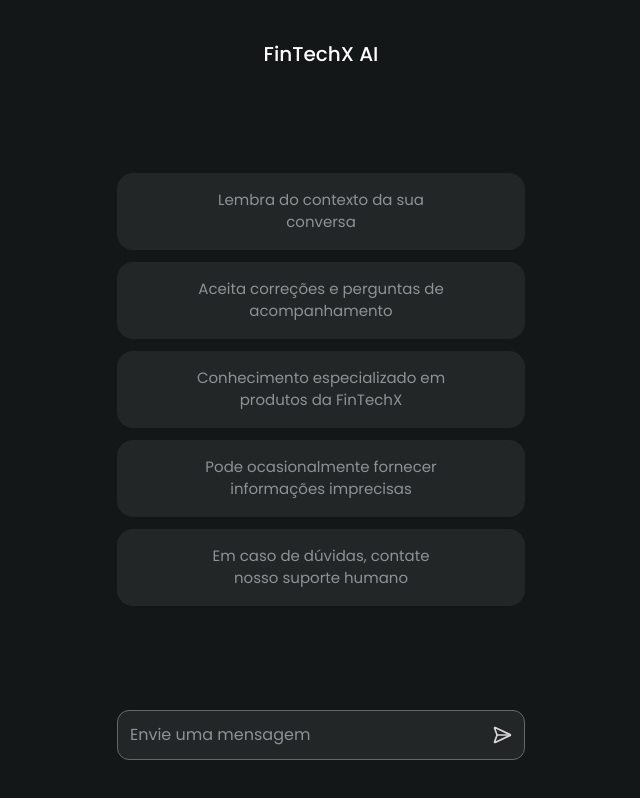
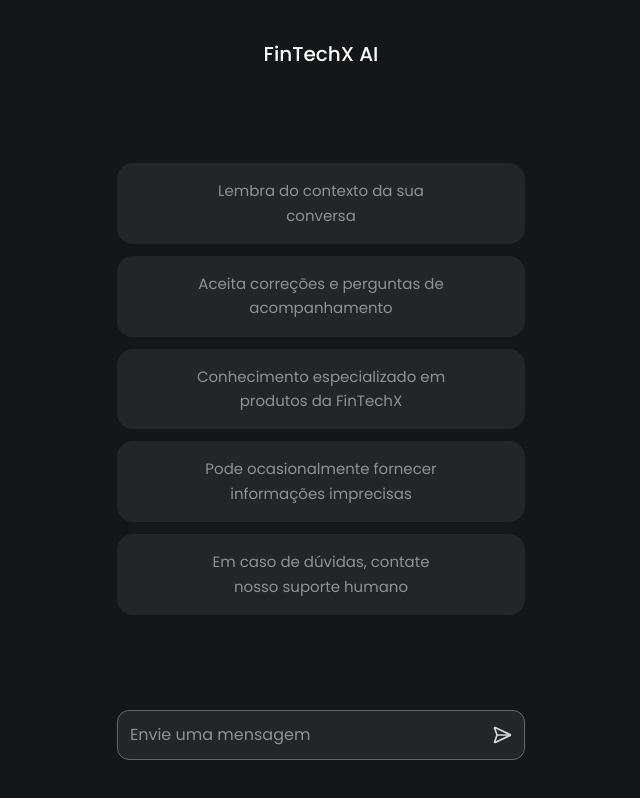
Before and after one commit to iranbatista/laborit-assessment, a React (Vite) app: page / in a window 1280 px wide. Both pictures are taken after a click on the button "Pular". Shown: the whole page, without its empty margins (319-959 px from the left). Built offline with nearby package versions, Linux system fonts and the light colour scheme.

Commit message:
chore: increase instruction line height

```diff
--- a/src/components/chat/ChatInstructions.tsx
+++ b/src/components/chat/ChatInstructions.tsx
@@ -8,7 +8,7 @@
           key={instruction}
           className="bg-background-secondary rounded-2xl p-4 flex items-center justify-center"
         >
-          <p className="text-center w-2/3 text-text-tertiary text-[15px] leading-normal">
+          <p className="text-center w-2/3 text-text-tertiary text-[15px] leading-relaxed">
             {instruction}
           </p>
         </div>
```
